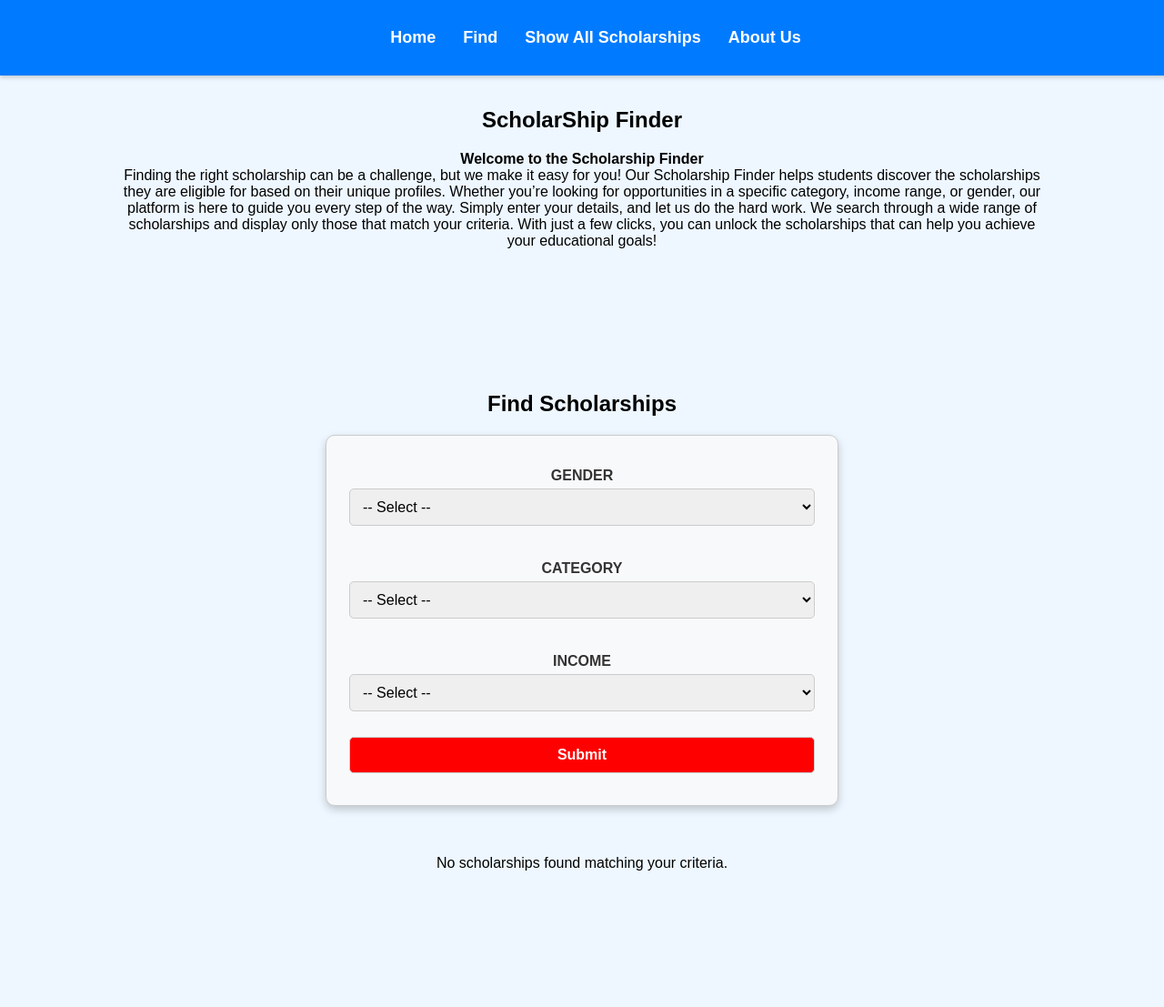
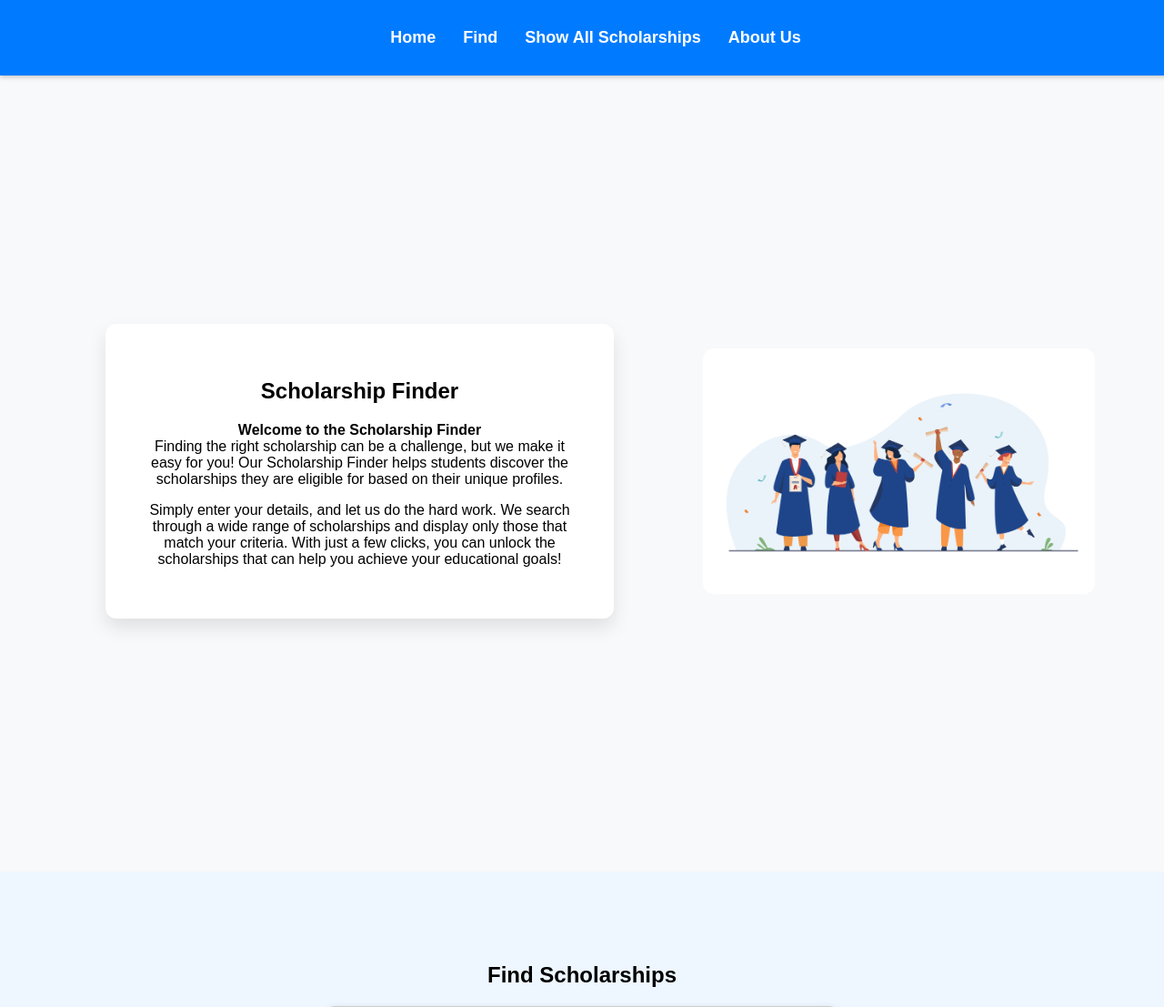
Before and after one commit to ShraddhaP0501/ScholarshipFinder, a Flask app: page / in a window 1280 px wide. Shown: the top 1107 px of the page at 91% size. Run offline with Flask 3, Linux system fonts and the light colour scheme.

Commit message:
image added

```diff
--- a/static/style.css
+++ b/static/style.css
@@ -264,3 +264,68 @@ main {
         width: 100%;
     }
 }
+
+/* Full-Screen Section */
+#home {
+    width: 100%;
+    height: 100vh; /* Full-screen height */
+    display: flex;
+    align-items: center;
+    justify-content: center;
+    padding-top: 100px; /* Space from navbar */
+    background-color: #f8f9fa;
+}
+
+/* Flexbox Layout */
+.home-container {
+    display: flex;
+    align-items: center;
+    justify-content: space-between;
+    width: 85%;
+    max-width: 1400px;
+    gap: 50px; /* Space between text and image */
+}
+
+/* Text Box */
+.text-box {
+    flex: 1;
+    background: white;
+    padding: 40px;
+    border-radius: 12px;
+    box-shadow: 0px 10px 20px rgba(0, 0, 0, 0.1);
+    max-width: 50%;
+}
+
+/* Image Styling */
+.image-container {
+    flex: 1;
+    display: flex;
+    justify-content: flex-end;
+    align-items: center;
+}
+
+.image-container img {
+    max-width: 90%;
+    height: auto;
+    border-radius: 12px;
+}
+
+/* Responsive Design */
+@media (max-width: 1024px) {
+    .home-container {
+        flex-direction: column;
+        text-align: center;
+    }
+
+    .text-box {
+        max-width: 80%;
+    }
+
+    .image-container {
+        justify-content: center;
+    }
+
+    .image-container img {
+        max-width: 80%;
+    }
+}
--- a/templates/home.html
+++ b/templates/home.html
@@ -4,19 +4,26 @@
 {% block content %}
 <!--Home Page-->
 <section id="home">
-    <h1 id="home">ScholarShip Finder</h1>
-    <P><b class="bold">Welcome to the Scholarship Finder</b><br>
+    <div class="home-container">
+        <div class="text-box">
+            <h1>Scholarship Finder</h1>
+            <p><b>Welcome to the Scholarship Finder</b><br>
+                Finding the right scholarship can be a challenge, but we make it easy for you! Our Scholarship Finder
+                helps students discover the scholarships they are eligible for based on their unique profiles.
+            </p>
+            <p>
+                Simply enter your details, and let us do the hard work. We search through a wide range of
+                scholarships and display only those that match your criteria. With just a few clicks, you can unlock
+                the scholarships that can help you achieve your educational goals!
+            </p>
+        </div>
+        <div class="image-container">
+            <img src="{{ url_for('static', filename='images.jpg') }}" alt="Scholarship Image">
+        </div>
+    </div>
+</section>
 
-        Finding the right scholarship can be a challenge, but we make it easy for you! Our Scholarship Finder helps
-        students discover the scholarships they are eligible for based on their unique profiles. Whether you’re
-        looking for opportunities in a specific category, income range, or gender, our platform is here to guide you
-        every step of the way.
 
-        Simply enter your details, and let us do the hard work. We search through a wide range of scholarships and
-        display only those that match your criteria. With just a few clicks, you can unlock the scholarships that
-        can help you achieve your educational goals!</P>
-
-</section>
 
 <!--Find Scholarship-->
 <section id="find">
```
Also changed, not shown: static/images.jpg (added).
